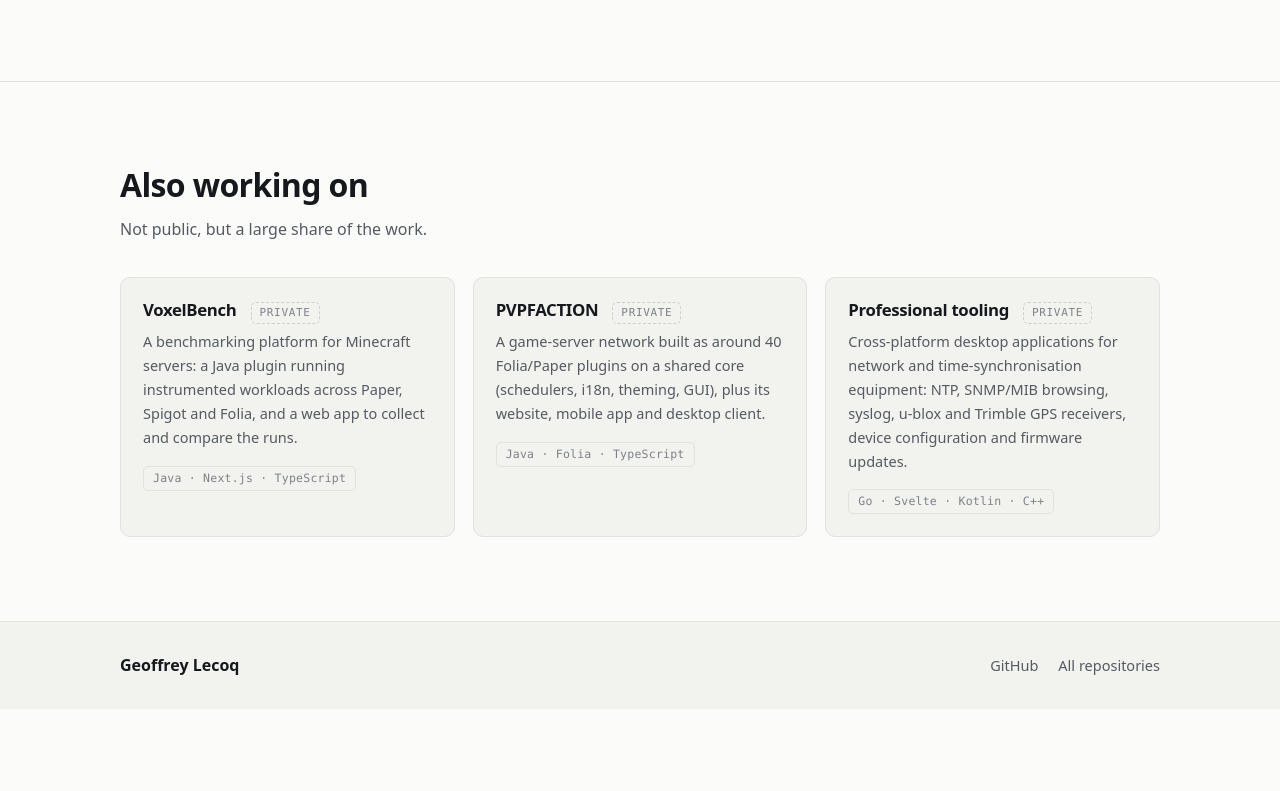
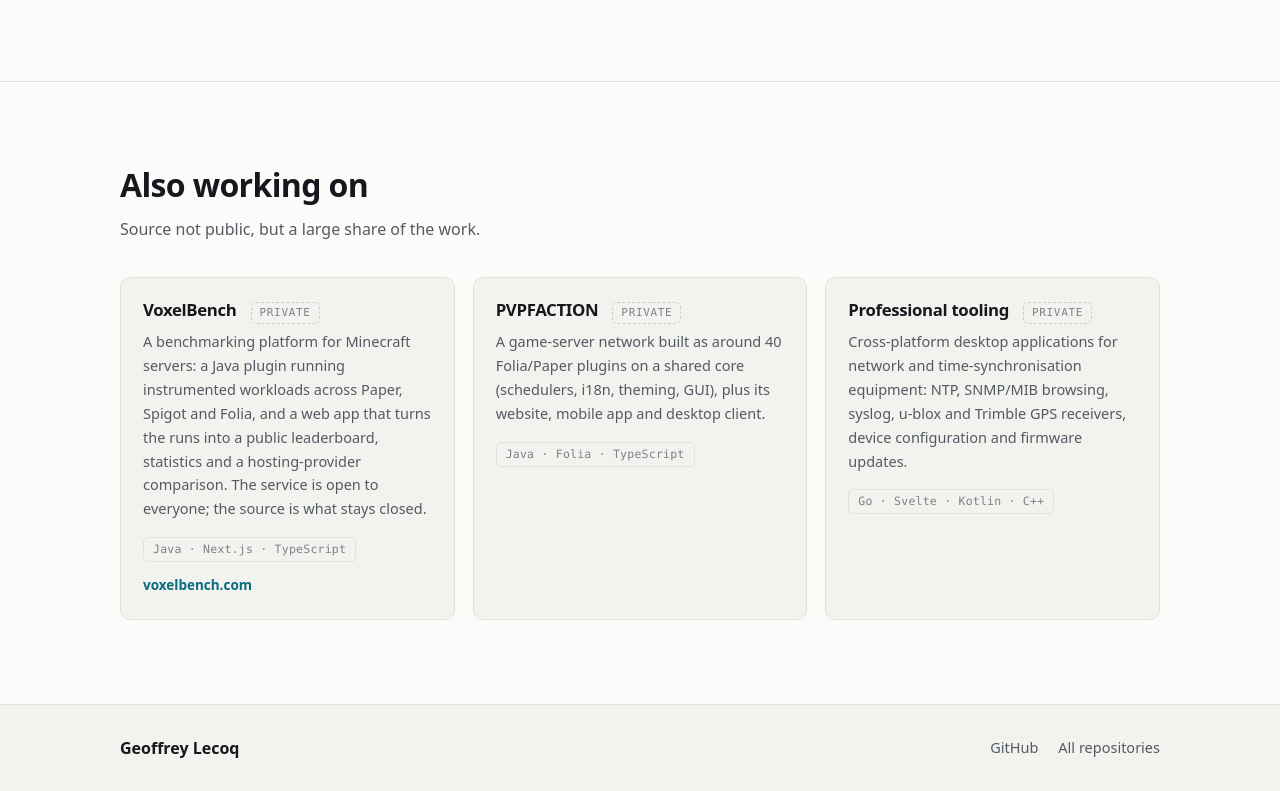
Before and after one commit to Wasabules/wasabules.github.io, a plain HTML site: page index.html in a window 1280 px wide. Shown: the part 3728-4519 px from the top of the page. Before the commit the page ends 4437 px from the top, so only its background shows below. Drawn offline with Linux system fonts and the light colour scheme; no server answers.

Commit message:
Link VoxelBench to voxelbench.com
The service is public even though the repositories are not, so the card
now carries the site and says what is actually on the other side of the
link: leaderboard, statistics, hosting comparison. Secondary links were
only wired into repository cards, so the card footer is now shared by
both kinds. The section lede says 'source not public' rather than 'not
public', which the link would otherwise contradict.

```diff
--- a/assets/app.js
+++ b/assets/app.js
@@ -119,9 +119,12 @@
     {
       name: 'VoxelBench',
       stack: 'Java · Next.js · TypeScript',
+      links: [
+        { href: 'https://voxelbench.com', label: { en: 'voxelbench.com', fr: 'voxelbench.com' } }
+      ],
       desc: {
-        en: 'A benchmarking platform for Minecraft servers: a Java plugin running instrumented workloads across Paper, Spigot and Folia, and a web app to collect and compare the runs.',
-        fr: "Plateforme de benchmark pour serveurs Minecraft : un plugin Java qui exécute des charges instrumentées sur Paper, Spigot et Folia, et une application web pour collecter et comparer les campagnes."
+        en: 'A benchmarking platform for Minecraft servers: a Java plugin running instrumented workloads across Paper, Spigot and Folia, and a web app that turns the runs into a public leaderboard, statistics and a hosting-provider comparison. The service is open to everyone; the source is what stays closed.',
+        fr: "Plateforme de benchmark pour serveurs Minecraft : un plugin Java qui exécute des charges instrumentées sur Paper, Spigot et Folia, et une application web qui transforme les campagnes en un classement public, des statistiques et une comparaison d’hébergeurs. Le service est ouvert à tous ; c’est le code qui reste fermé."
       }
     },
     {
@@ -168,7 +171,7 @@
       'featured.lede': 'Open source, built end to end — protocol, core, interface, packaging.',
       'more.title': 'More public work',
       'private.title': 'Also working on',
-      'private.lede': 'Not public, but a large share of the work.',
+      'private.lede': 'Source not public, but a large share of the work.',
       'private.tag': 'Private',
       'footer.repos': 'All repositories',
       'doc.title': 'Geoffrey Lecoq — Cross-platform desktop tools',
@@ -199,7 +202,7 @@
       'featured.lede': 'Open source, construits de bout en bout — protocole, cœur, interface, packaging.',
       'more.title': 'Autres projets publics',
       'private.title': 'En cours, côté privé',
-      'private.lede': 'Non publics, mais une bonne part du travail.',
+      'private.lede': 'Code non public, mais une bonne part du travail.',
       'private.tag': 'Privé',
       'footer.repos': 'Tous les dépôts',
       'doc.title': 'Geoffrey Lecoq — Outils desktop cross-platform',
@@ -252,11 +255,16 @@
 
     card.appendChild(el('p', 'card-desc', pick(project.desc, lang)));
 
+    card.appendChild(cardFoot(project.meta, project.links, lang));
+    return card;
+  }
+
+  function cardFoot(metaItems, links, lang) {
     var foot = el('div', 'card-foot');
-    foot.appendChild(metaList(project.meta));
-    if (project.links) {
+    foot.appendChild(metaList(metaItems));
+    if (links) {
       var extra = el('div', 'card-links');
-      project.links.forEach(function (item) {
+      links.forEach(function (item) {
         var anchor = el('a', null, pick(item.label, lang));
         anchor.href = item.href;
         anchor.rel = 'noopener';
@@ -264,8 +272,7 @@
       });
       foot.appendChild(extra);
     }
-    card.appendChild(foot);
-    return card;
+    return foot;
   }
 
   function privateCard(project, lang) {
@@ -277,7 +284,7 @@
     card.appendChild(head);
 
     card.appendChild(el('p', 'card-desc', pick(project.desc, lang)));
-    card.appendChild(metaList([project.stack]));
+    card.appendChild(cardFoot([project.stack], project.links, lang));
     return card;
   }
 
--- a/index.html
+++ b/index.html
@@ -121,7 +121,7 @@
     <div class="wrap">
       <h2 class="section-title" data-i18n="private.title">Also working on</h2>
       <p class="section-lede" data-i18n="private.lede">
-        Not public, but a large share of the work.
+        Source not public, but a large share of the work.
       </p>
       <div class="grid grid-private" id="private-cards"></div>
     </div>
```
